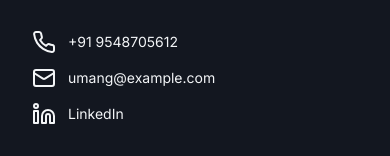
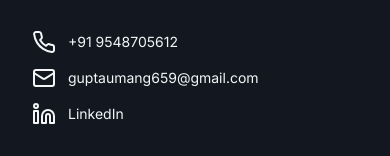
Before and after one commit to UmangGupta27/umang-gupta-portfolio, a React (Vite) app: page / in a window 390 px wide. Shown: the part 4670-4826 px from the top of the page. Built offline with nearby package versions, Linux system fonts and the light colour scheme.

Commit message:
Update contact information
Update phone number, email, and LinkedIn URL in the contact section.

```diff
--- a/src/components/site/Footer.tsx
+++ b/src/components/site/Footer.tsx
@@ -7,8 +7,8 @@ const Footer = () => {
         <p>© {new Date().getFullYear()} Umang Gupta. All rights reserved.</p>
         <nav className="flex items-center gap-4">
           <a href="#" aria-label="GitHub" className="p-2 rounded-md hover:bg-accent transition-colors"><Github className="size-5"/></a>
-          <a href="#" aria-label="LinkedIn" className="p-2 rounded-md hover:bg-accent transition-colors"><Linkedin className="size-5"/></a>
-          <a href="mailto:umang@example.com" aria-label="Email" className="p-2 rounded-md hover:bg-accent transition-colors"><Mail className="size-5"/></a>
+          <a href="https://www.linkedin.com/in/umanggpt" aria-label="LinkedIn" className="p-2 rounded-md hover:bg-accent transition-colors"><Linkedin className="size-5"/></a>
+          <a href="mailto:guptaumang659@gmail.com" aria-label="Email" className="p-2 rounded-md hover:bg-accent transition-colors"><Mail className="size-5"/></a>
         </nav>
       </div>
     </footer>
--- a/src/components/site/Header.tsx
+++ b/src/components/site/Header.tsx
@@ -25,7 +25,7 @@ const Header = () => {
         </ul>
         <div className="flex items-center gap-2">
           <a href="#" aria-label="GitHub" className="p-2 rounded-md hover:bg-accent transition-colors"><Github className="size-5"/></a>
-          <a href="#" aria-label="LinkedIn" className="p-2 rounded-md hover:bg-accent transition-colors"><Linkedin className="size-5"/></a>
+          <a href="https://www.linkedin.com/in/umanggpt" aria-label="LinkedIn" className="p-2 rounded-md hover:bg-accent transition-colors"><Linkedin className="size-5"/></a>
           <a href="/resume.pdf" className="hidden sm:block"><Button variant="hero" size="sm"><FileDown className="mr-2"/>Resume</Button></a>
           <ThemeToggle />
         </div>
--- a/src/pages/Index.tsx
+++ b/src/pages/Index.tsx
@@ -166,8 +166,8 @@ const Index = () => {
             </form>
             <div className="space-y-3 text-sm">
               <a href="tel:+919548705612" className="flex items-center gap-3 hover:text-primary"><Phone /> +91 9548705612</a>
-              <a href="mailto:umang@example.com" className="flex items-center gap-3 hover:text-primary"><Mail /> umang@example.com</a>
-              <a href="#" className="flex items-center gap-3 hover:text-primary"><Linkedin /> LinkedIn</a>
+              <a href="mailto:guptaumang659@gmail.com" className="flex items-center gap-3 hover:text-primary"><Mail /> guptaumang659@gmail.com</a>
+              <a href="https://www.linkedin.com/in/umanggpt" className="flex items-center gap-3 hover:text-primary"><Linkedin /> LinkedIn</a>
             </div>
           </div>
         </section>
```
